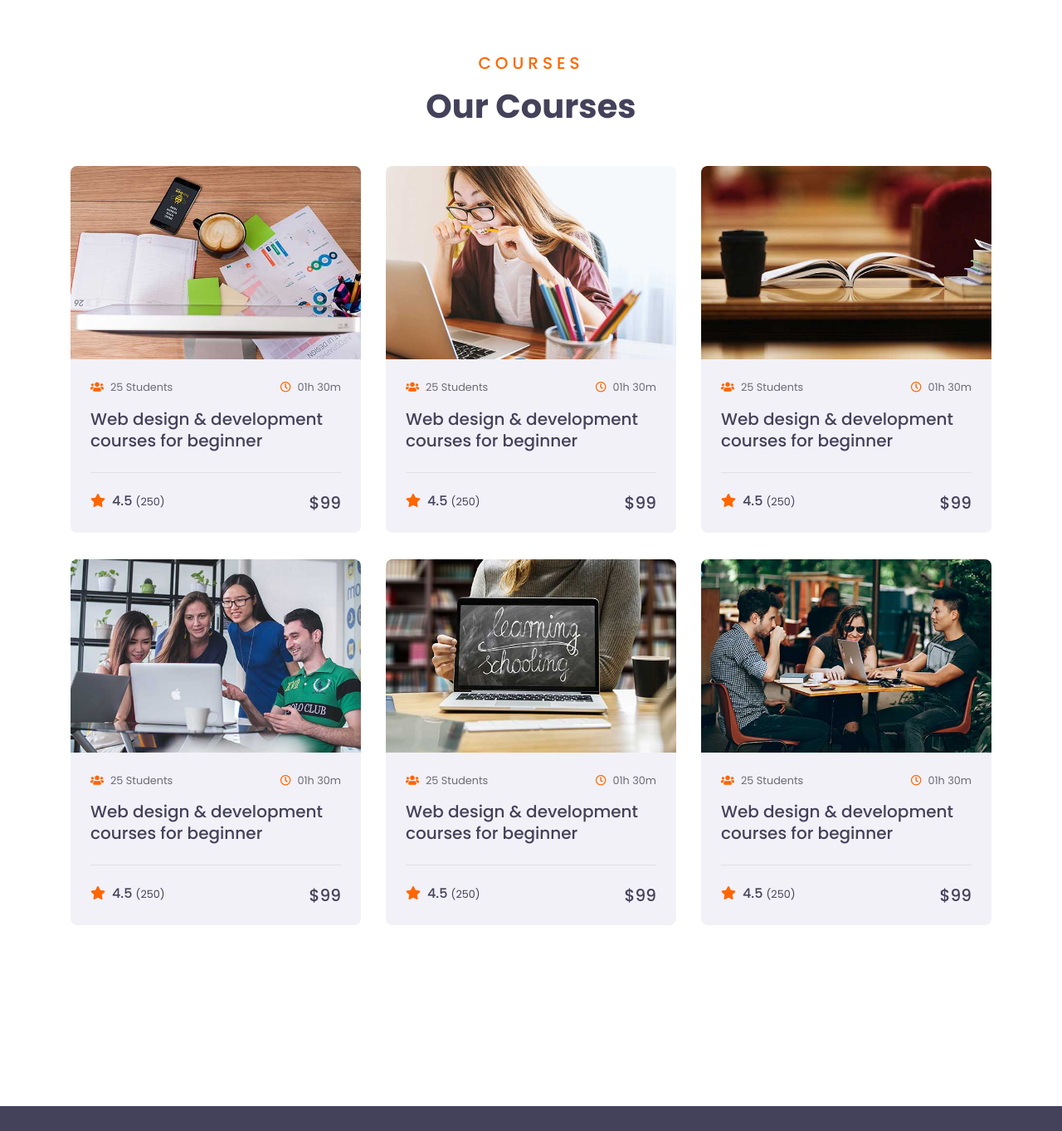
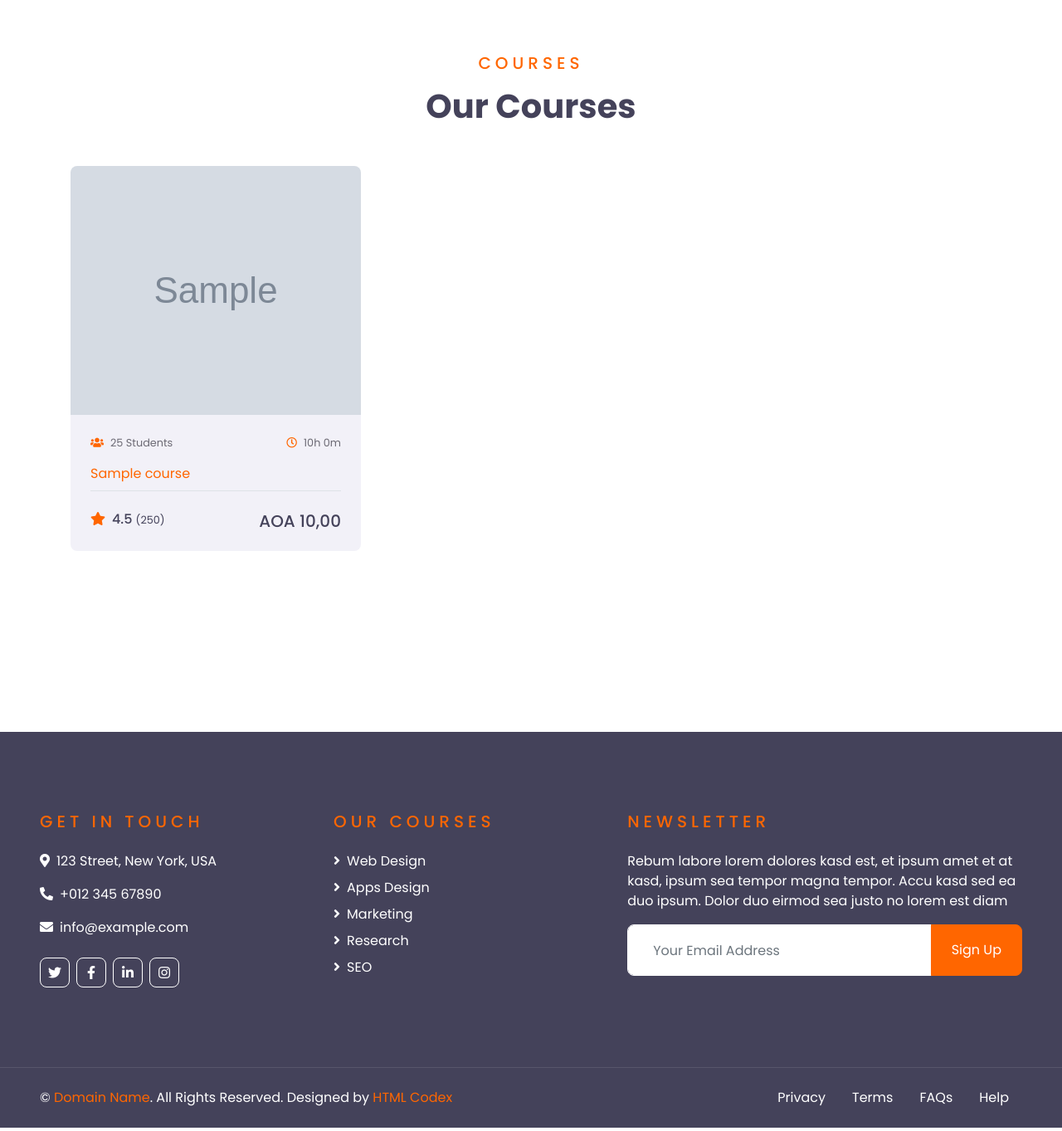
Before and after one commit to Samuel123-456/Ndakusoka, a Django app: page /course/ in a window 1280 px wide. Shown: the part 586-1949 px from the top of the page at 83% size. Run offline with Django 5.2, Linux system fonts and the light colour scheme; tables that the repository leaves empty hold one stand-in row (values such as "Sample post"); grey boxes marked "Sample" are stand-in pictures; some libraries are stand-ins or nearby versions.

Commit message:
removed the course view from the web app and add into the couse app as CBV

```diff
--- a/core/urls.py
+++ b/core/urls.py
@@ -5,7 +5,8 @@ from django.conf import settings
 
 urlpatterns = [
     path('admin/', admin.site.urls),
-    path('', include('web.urls')),
+    path('home/', include('web.urls')),
+    path('course/', include('course.urls')),
     path('controls/', include('controls.urls')),
 ]
 
--- a/templates/web/course.html
+++ b/templates/web/course.html
@@ -27,25 +27,29 @@
                 <h1>Our Courses</h1>
             </div>
             <div class="row">
+                {% for course in courses %}
                     <div class="col-lg-4 col-md-6 mb-4">
                         <div class="rounded overflow-hidden mb-2">
-                        <img class="img-fluid" src="{% static "img/course-1.jpg" %}" alt="">
+                            <div class="div-cover">
+                                <img class="img-fluid" src="{{course.cover.url}}" style="width: 100%; height: 300px;" alt="">
+                            </div>
                             <div class="bg-secondary p-4">
                                 <div class="d-flex justify-content-between mb-3">
                                     <small class="m-0"><i class="fa fa-users text-primary mr-2"></i>25 Students</small>
-                                <small class="m-0"><i class="far fa-clock text-primary mr-2"></i>01h 30m</small>
+                                    <small class="m-0"><i class="far fa-clock text-primary mr-2"></i>{{course.hour_load}}</small>
                                 </div>
-                            <a class="h5" href="">Web design & development courses for beginner</a>
-                            <div class="border-top mt-4 pt-4">
+                                <a class="" href="">{{course.name|truncatechars:35}}</a>
+                                <div class="border-top mt-2 pt-4">
                                     <div class="d-flex justify-content-between">
                                         <h6 class="m-0"><i class="fa fa-star text-primary mr-2"></i>4.5 <small>(250)</small></h6>
-                                    <h5 class="m-0">$99</h5>
+                                        <h5 class="m-0">AOA {{course.price}}</h5>
                                     </div>
                                 </div>
                             </div>
                         </div>
                     </div>
-                <div class="col-lg-4 col-md-6 mb-4">
+                {% endfor %}
+                {% comment %} <div class="col-lg-4 col-md-6 mb-4">
                     <div class="rounded overflow-hidden mb-2">
                         <img class="img-fluid" src="{% static "img/course-2.jpg" %}" alt="">
                         <div class="bg-secondary p-4">
@@ -134,7 +138,7 @@
                             </div>
                         </div>
                     </div>
-                </div>
+                </div> {% endcomment %}
             </div>
         </div>
     </div>
--- a/web/urls.py
+++ b/web/urls.py
@@ -2,7 +2,6 @@ from django.urls import path
 from web.views import (
       teachers,
       contact,
-      course,
       about,
       home,
 )
@@ -10,7 +9,6 @@ from web.views import (
 urlpatterns = [
       path('teacher/', teachers, name='teachers'),
       path('contact/', contact, name='contact'),
-      path('course/', course, name='course'),
       path('about/', about, name='about'),
-      path('home/', home, name='home'),
+      path('', home, name='home'),
 ]
--- a/web/views.py
+++ b/web/views.py
@@ -18,12 +18,6 @@ def teachers(request):
 
       # TODO: USAR JS PARA QUANDO CLICAR NUM MENU ELE PINTA O RECENTE
 
-def course(request):
-      template_name = 'web/course.html'
-      ctx = {}
-
-      return render(request, template_name, ctx)
-
 
 def about(request):
       template_name = 'web/about.html'
```
Lines whose indentation alone changed are shown as unchanged.
